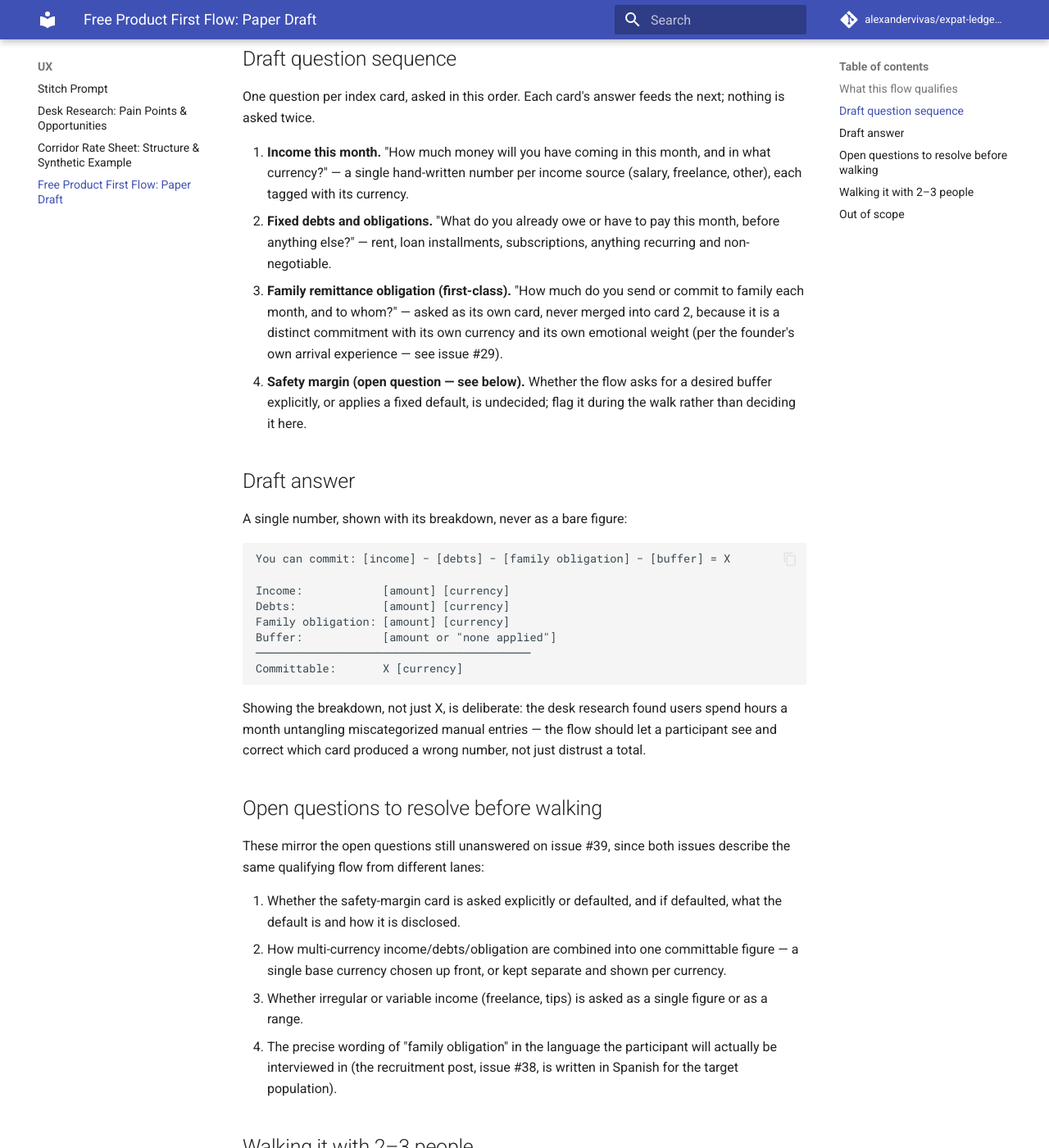
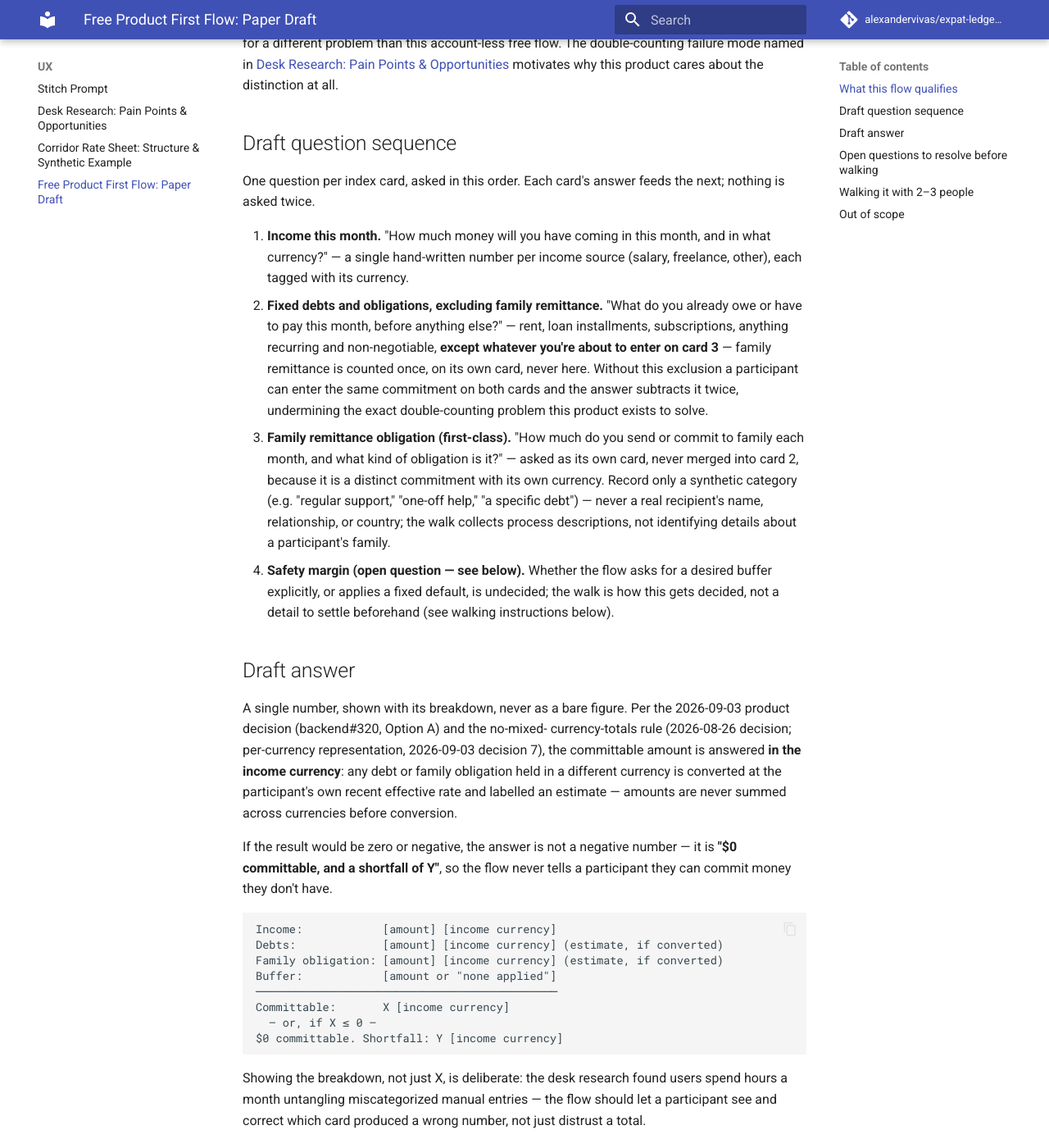
Before and after one commit to alexandervivas/expat-ledger-docs, an MkDocs documentation site: the page built from docs/ux/free-product-first-flow-draft.md, in a window 1280 px wide and 1400 px high, scrolled down 1051 px. Shown: the whole window at 82% size. Built offline with MkDocs 1.6.1 and Material for MkDocs 9.7.7, drawn with Linux system fonts in a browser that asks for light colours; comment, search, counter and statistics services are not loaded; some of the changed text lies outside the part shown.

Commit message:
fix(ux): address Copilot review on the free-flow paper draft
- Exclude family remittance from card 2 explicitly — as written, a
  participant could enter it on both cards 2 and 3, double-counting
  the exact obligation this product's family-obligation-first-class
  design exists to stop double-counting.
- Card 3 collects a synthetic obligation category, never a real
  recipient's name, relationship, or country.
- Draft answer now follows the actual locked decisions (backend#320
  Option A; no mixed-currency totals) instead of treating currency
  combination as unresolved, and defines the zero/negative branch
  ("$0 committable, shortfall of Y") instead of a bare negative number.
- Card 4 (safety margin) is walked as two variants with the result
  recorded, since the walk instructions previously assumed a single
  four-card procedure while flagging the card itself as undecided.
- Reframes FR-006 as related paid-ledger context, not the basis for
  the free flow's family-obligation input; cites the actual walk
  decision instead.

Refs #28

````diff
--- a/docs/ux/free-product-first-flow-draft.md
+++ b/docs/ux/free-product-first-flow-draft.md
@@ -22,10 +22,16 @@ no statement import, no accounts. It qualifies a user on one question:
 > **how much can I commit this month?**
 
 The family-remittance obligation is first-class input, not folded into
-generic debts — it is the pain point this product exists to answer
-correctly (see `docs/requirements/FR-006-remittance-linkage.md` and the
-double-counting failure mode named in
-[Desk Research: Pain Points & Opportunities](desk-research-pain-points-opportunities.md#pain-points-ranked-strongest-signal-first)).
+generic debts, per the 2026-08-28 walk decision promoting it to a
+first-class citizen of the data model (`docs/governance/pm-briefing.md`).
+This is distinct from `docs/requirements/FR-006-remittance-linkage.md`,
+which links a *paid-ledger* withdrawal to its matching cross-currency
+deposit to prevent double-counting an existing account-to-account
+transfer — a different mechanism, in the paid product, for a different
+problem than this account-less free flow. The double-counting failure
+mode named in
+[Desk Research: Pain Points & Opportunities](desk-research-pain-points-opportunities.md#pain-points-ranked-strongest-signal-first)
+motivates why this product cares about the distinction at all.
 
 ## Draft question sequence
 
@@ -35,31 +41,51 @@ the next; nothing is asked twice.
 1. **Income this month.** "How much money will you have coming in this
    month, and in what currency?" — a single hand-written number per income
    source (salary, freelance, other), each tagged with its currency.
-2. **Fixed debts and obligations.** "What do you already owe or have to pay
-   this month, before anything else?" — rent, loan installments,
-   subscriptions, anything recurring and non-negotiable.
+2. **Fixed debts and obligations, excluding family remittance.** "What do
+   you already owe or have to pay this month, before anything else?" —
+   rent, loan installments, subscriptions, anything recurring and
+   non-negotiable, **except whatever you're about to enter on card 3** —
+   family remittance is counted once, on its own card, never here. Without
+   this exclusion a participant can enter the same commitment on both
+   cards and the answer subtracts it twice, undermining the exact
+   double-counting problem this product exists to solve.
 3. **Family remittance obligation (first-class).** "How much do you send or
-   commit to family each month, and to whom?" — asked as its own card,
-   never merged into card 2, because it is a distinct commitment with its
-   own currency and its own emotional weight (per the founder's own
-   arrival experience — see issue #29).
+   commit to family each month, and what kind of obligation is it?" —
+   asked as its own card, never merged into card 2, because it is a
+   distinct commitment with its own currency. Record only a synthetic
+   category (e.g. "regular support," "one-off help," "a specific debt") —
+   never a real recipient's name, relationship, or country; the walk
+   collects process descriptions, not identifying details about a
+   participant's family.
 4. **Safety margin (open question — see below).** Whether the flow asks for
    a desired buffer explicitly, or applies a fixed default, is undecided;
-   flag it during the walk rather than deciding it here.
+   the walk is how this gets decided, not a detail to settle beforehand
+   (see walking instructions below).
 
 ## Draft answer
 
-A single number, shown with its breakdown, never as a bare figure:
+A single number, shown with its breakdown, never as a bare figure. Per the
+2026-09-03 product decision (backend#320, Option A) and the no-mixed-
+currency-totals rule (2026-08-26 decision; per-currency representation,
+2026-09-03 decision 7), the committable amount is answered **in the
+income currency**: any debt or family obligation held in a different
+currency is converted at the participant's own recent effective rate and
+labelled an estimate — amounts are never summed across currencies before
+conversion.
+
+If the result would be zero or negative, the answer is not a negative
+number — it is **"$0 committable, and a shortfall of Y"**, so the flow
+never tells a participant they can commit money they don't have.
 
 ```
-You can commit: [income] − [debts] − [family obligation] − [buffer] = X
-
-Income:            [amount] [currency]
-Debts:             [amount] [currency]
-Family obligation: [amount] [currency]
+Income:            [amount] [income currency]
+Debts:             [amount] [income currency] (estimate, if converted)
+Family obligation: [amount] [income currency] (estimate, if converted)
 Buffer:            [amount or "none applied"]
-─────────────────────────────────────────
-Committable:       X [currency]
+─────────────────────────────────────────────
+Committable:       X [income currency]
+  — or, if X ≤ 0 —
+$0 committable. Shortfall: Y [income currency]
 ```
 
 Showing the breakdown, not just X, is deliberate: the desk research found
@@ -70,32 +96,35 @@ number, not just distrust a total.
 ## Open questions to resolve before walking
 
 These mirror the open questions still unanswered on issue #39, since both
-issues describe the same qualifying flow from different lanes:
+issues describe the same qualifying flow from different lanes. (Currency
+combination is not on this list — it's decided; see Draft answer above.)
 
 1. Whether the safety-margin card is asked explicitly or defaulted, and if
    defaulted, what the default is and how it is disclosed.
-2. How multi-currency income/debts/obligation are combined into one
-   committable figure — a single base currency chosen up front, or kept
-   separate and shown per currency.
-3. Whether irregular or variable income (freelance, tips) is asked as a
+2. Whether irregular or variable income (freelance, tips) is asked as a
    single figure or as a range.
-4. The precise wording of "family obligation" in the language the
+3. The precise wording of "family obligation" in the language the
    participant will actually be interviewed in (the recruitment post,
    issue #38, is written in Spanish for the target population).
 
 ## Walking it with 2–3 people
 
-1. Print or hand-write the four cards above; nothing digital.
+1. Print or hand-write cards 1–3; nothing digital. For card 4, print
+   **both variants** — one asking for a desired buffer, one applying a
+   stated fixed default — and use one per participant, recording which.
+   Resolving that open question is what this walk is for.
 2. Ask the participant to fill each card as if it were their own month,
-   using invented numbers — never their real income, debts, or transfers.
+   using invented numbers and, on card 3, an invented category — never
+   real income, debts, transfers, or a real family member's name,
+   relationship, or country.
 3. Do not explain a card before they attempt it; the friction of a
    misread or skipped card is the finding.
-4. After all four cards, show the derived answer and ask: "does this match
-   what you'd expect to be told?" — record disagreement, not just
-   agreement.
-5. Capture, per participant: where they hesitated, what they asked to
-   clarify, and any card they wanted to answer differently than asked
-   (e.g., wanting to give a range instead of one number).
+4. After all cards, show the derived answer and ask: "does this match what
+   you'd expect to be told?" — record disagreement, not just agreement.
+5. Capture, per participant: which card-4 variant they saw, where they
+   hesitated, what they asked to clarify, and any card they wanted to
+   answer differently than asked (e.g., wanting to give a range instead of
+   one number).
 
 ## Out of scope
 
````
